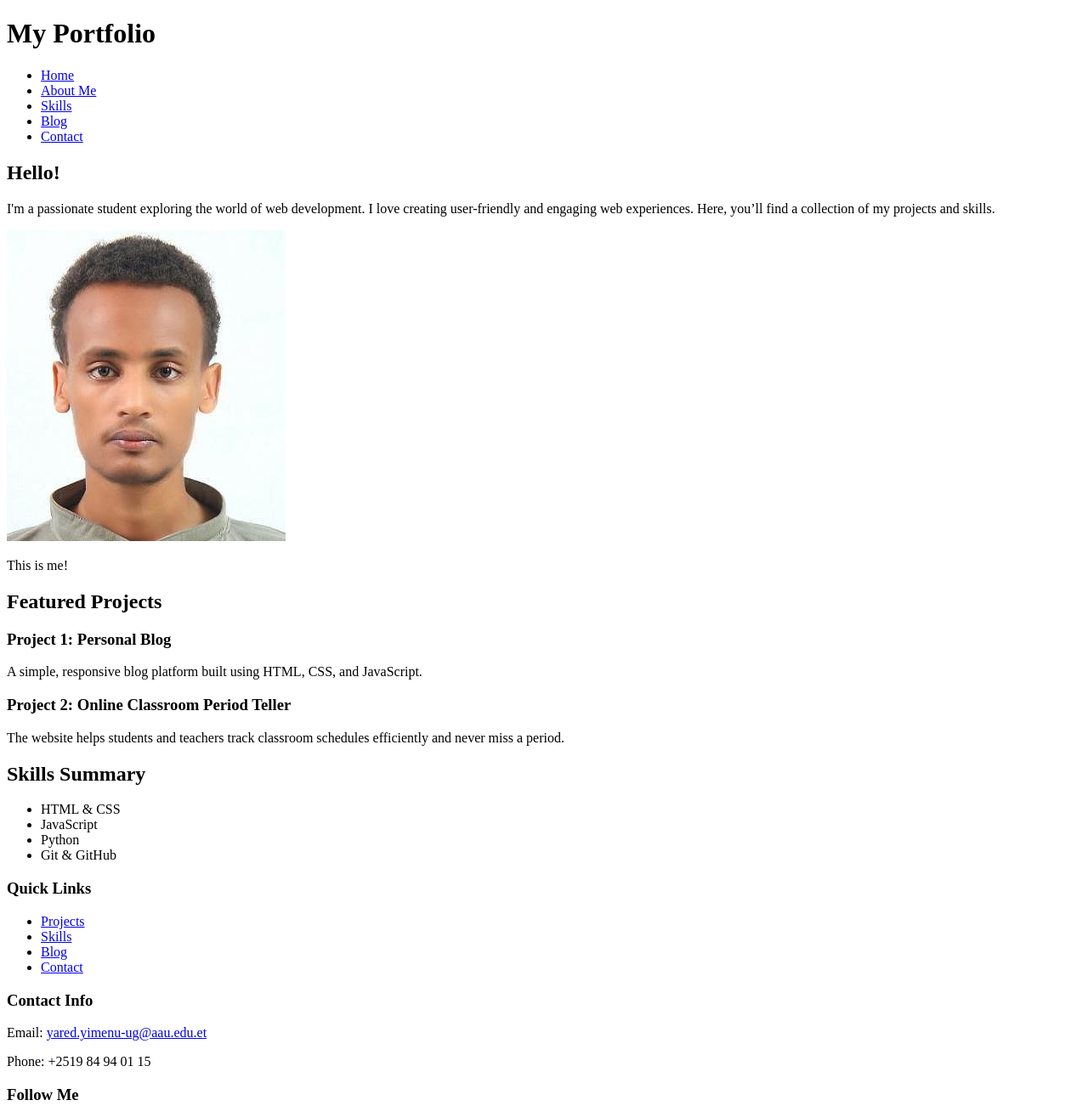
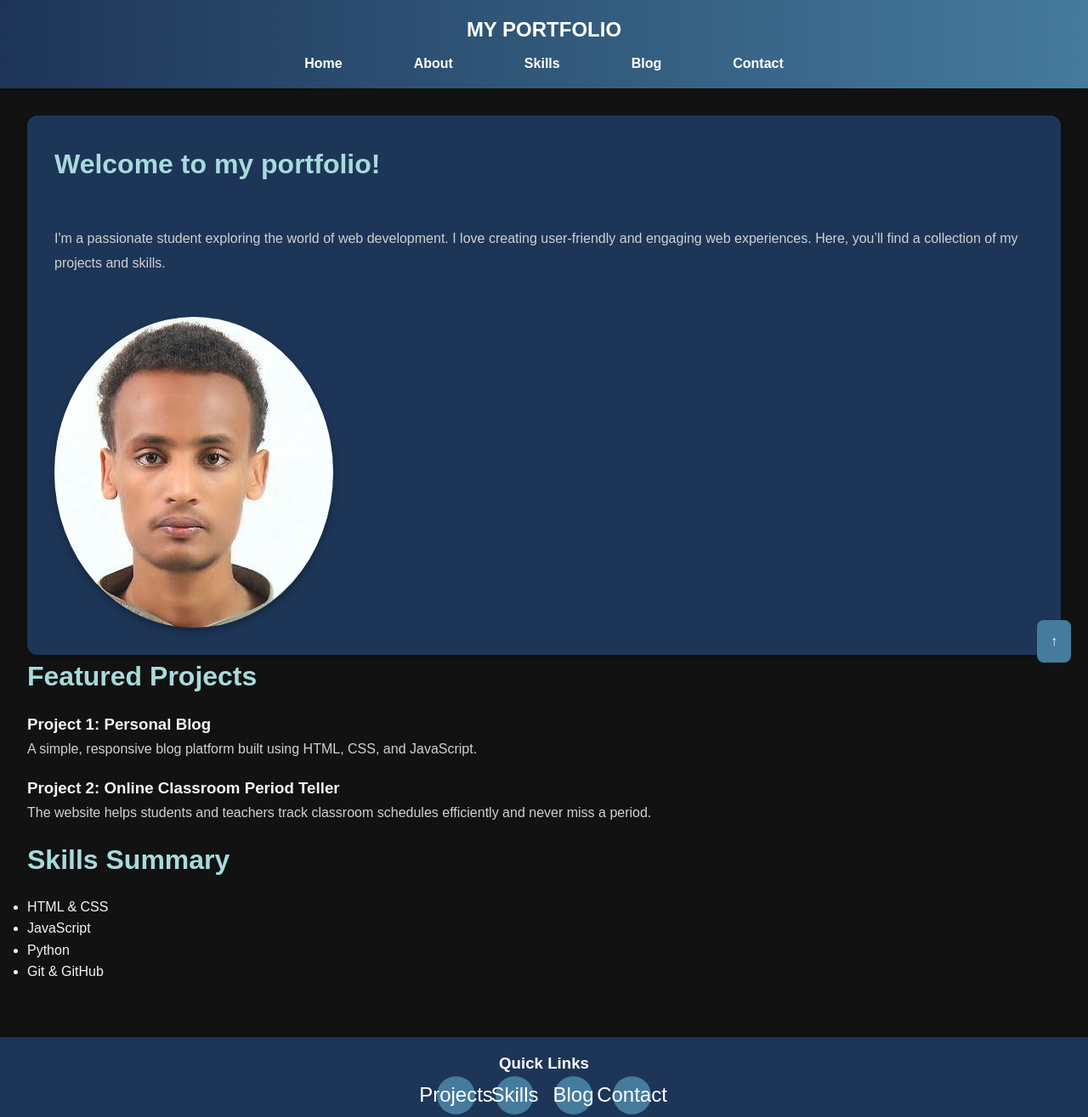
Before and after one commit to Yared25/UGR-3802-15-portfolio-profile-html-css-js, a plain HTML site: page src/index.html in a window 1280 px wide. Shown: the top 1315 px of the page at 85% size. Drawn offline with Linux system fonts and the light colour scheme.

Commit message:
Finalized website design and functionality

```diff
--- a/src/index.html
+++ b/src/index.html
@@ -4,6 +4,7 @@
     <meta charset="UTF-8">
     <meta name="viewport" content="width=device-width, initial-scale=1.0">
     <title>My Portfolio</title>
+    <link rel="stylesheet" href="styles.css">
 </head>
 <body>
     <header>
@@ -11,22 +12,22 @@
         <nav>
             <ul>
                 <li><a href="index.html">Home</a></li>
-                <li><a href="about.html">About Me</a></li>
+                <li><a href="about.html">About</a></li>
                 <li><a href="skills.html">Skills</a></li>
                 <li><a href="blog.html">Blog</a></li>
                 <li><a href="contact.html">Contact</a></li>
             </ul>
         </nav>
     </header>
+
     <main>
-        <section>
-            <h2>Hello!</h2>
+        <section id="hero">
+            <h2 id="typed-text">Welcome to my portfolio!</h2>
             <p>I'm a passionate student exploring the world of web development. I love creating user-friendly and engaging web experiences. Here, you’ll find a collection of my projects and skills.</p>
             <img src="images/image1.jpg" alt="Profile Picture" style="max-width: 100%; height: auto;">
-            <p>This is me!</p>
         </section>
 
-        <section>
+        <section id="projects">
             <h2>Featured Projects</h2>
             <article>
                 <h3>Project 1: Personal Blog</h3>
@@ -38,7 +39,7 @@
             </article>
         </section>
 
-        <section>
+        <section id="skills">
             <h2>Skills Summary</h2>
             <ul>
                 <li>HTML & CSS</li>
@@ -69,6 +70,10 @@
             <p><a href="https://twitter.com/@YaredBekel71530">Twitter</a> | <a href="https://www.linkedin.com/in/yared-yimenu-177bba221">LinkedIn</a></p>
         </section>
         <p>&copy; 2024 My Portfolio. All rights reserved.</p>
+        <!-- Scroll-to-top button -->
+        <button id="scroll-to-top" style="position: fixed; bottom: 20px; right: 20px;">↑</button>
     </footer>
+
+    <script src="script.js"></script>
 </body>
 </html>
--- /dev/null
+++ b/src/script.js
@@ -0,0 +1,59 @@
+
+document.addEventListener('DOMContentLoaded', function () {
+    // Typing Effect for Title Elements (only if the element with id 'typed-text' exists)
+    const typedText = document.getElementById('typed-text');
+    if (typedText) {
+        let text = typedText.textContent;
+        typedText.textContent = ''; // Clear text to start typing effect
+        let i = 0;
+
+        function typeText() {
+            if (i < text.length) {
+                typedText.textContent += text.charAt(i);
+                i++;
+                setTimeout(typeText, 100);
+            }
+        }
+        typeText();
+    }
+
+    // Fade-in Effect for All Elements with the 'fade-in' Class
+    const fadeInElements = document.querySelectorAll('.fade-in');
+    window.addEventListener('scroll', function () {
+        fadeInElements.forEach(element => {
+            if (element.getBoundingClientRect().top < window.innerHeight) {
+                element.classList.add('fade-in-visible');
+            }
+        });
+    });
+
+    // Initially trigger the fade-in check
+    window.dispatchEvent(new Event('scroll'));
+
+    // Scroll to Top Button Behavior (appears after scrolling 300px)
+    const scrollButton = document.createElement('button');
+    scrollButton.textContent = "Scroll to Top";
+    scrollButton.style.position = 'fixed';
+    scrollButton.style.bottom = '20px';
+    scrollButton.style.right = '20px';
+    scrollButton.style.padding = '10px';
+    scrollButton.style.backgroundColor = '#457b9d';
+    scrollButton.style.color = '#fff';
+    scrollButton.style.border = 'none';
+    scrollButton.style.borderRadius = '5px';
+    scrollButton.style.cursor = 'pointer';
+    scrollButton.style.display = 'none'; // Initially hidden
+    document.body.appendChild(scrollButton);
+
+    scrollButton.addEventListener('click', () => {
+        window.scrollTo({ top: 0, behavior: 'smooth' });
+    });
+
+    window.addEventListener('scroll', () => {
+        if (window.scrollY > 300) {
+            scrollButton.style.display = 'block';
+        } else {
+            scrollButton.style.display = 'none';
+        }
+    });
+});
--- /dev/null
+++ b/src/styles.css
@@ -0,0 +1,252 @@
+/* General Reset */
+* {
+    margin: 0;
+    padding: 0;
+    box-sizing: border-box;
+}
+
+/* Body Styling */
+body {
+    font-family: 'Poppins', sans-serif;
+    line-height: 1.6;
+    color: #f3f4f6;
+    background-color: #121212; /* Modern black background */
+}
+
+/* Header */
+header {
+    background: linear-gradient(90deg, #1d3557, #457b9d);
+    color: white;
+    padding: 1rem 2rem; /* Smaller padding for the header */
+    position: sticky;
+    top: 0;
+    z-index: 10;
+    box-shadow: 0 4px 6px rgba(0, 0, 0, 0.1);
+}
+
+header h1 {
+    font-size: 1.5rem; /* Smaller font size for the header */
+    text-transform: uppercase;
+    font-weight: bold;
+    margin-bottom: 0.5rem;
+    text-align: center;
+}
+
+header nav {
+    display: flex;
+    justify-content: center;
+    align-items: center;
+    gap: 1.5rem;
+}
+
+header nav ul {
+    list-style: none;
+    display: flex;
+    gap: 2rem;
+    flex-wrap: wrap;
+}
+
+header nav ul li a {
+    text-decoration: none;
+    color: white;
+    padding: 0.7rem 1.5rem;
+    font-weight: 600;
+    border: 2px solid transparent;
+    border-radius: 8px;
+    transition: all 0.3s ease;
+}
+
+header nav ul li a:hover {
+    background-color: #121212; /* Modern black hover effect */
+    color: #457b9d;
+    border-color: #457b9d;
+}
+
+/* Main Content */
+main {
+    padding: 2rem;
+}
+
+/* Hero Section (Index) */
+main > section:first-of-type {
+    display: flex;
+    flex-wrap: wrap;
+    align-items: center;
+    gap: 2rem;
+    background: #1d3557;
+    border-radius: 12px;
+    padding: 2rem;
+    box-shadow: 0 4px 6px rgba(0, 0, 0, 0.2);
+}
+
+main > section:first-of-type img {
+    max-width: 40%;
+    height: auto;
+    border-radius: 50%;
+    box-shadow: 0 4px 8px rgba(0, 0, 0, 0.3);
+    order: 2; /* Place image on the right */
+}
+
+main > section:first-of-type div {
+    flex: 1;
+    order: 1; /* Place text on the left */
+}
+
+main h2 {
+    color: #a8dadc; /* Light Blue accent for contrast */
+    font-size: 2rem;
+    margin-bottom: 1rem;
+}
+
+main p {
+    color: #d1d1d1; /* Softer text for readability on black */
+    margin-bottom: 1rem;
+    line-height: 1.8;
+}
+
+/* Buttons (Search Button Styling) */
+button {
+    display: inline-block;
+    background: #457b9d;
+    color: white;
+    padding: 0.8rem 1.5rem;
+    border: none;
+    border-radius: 8px;
+    font-size: 1rem;
+    font-weight: bold;
+    cursor: pointer;
+    transition: all 0.3s ease;
+}
+
+button:hover {
+    background: #a8dadc;
+    color: #121212;
+}
+
+/* Footer */
+footer {
+    background: #1d3557;
+    color: white;
+    padding: 1rem 1.5rem; /* Smaller padding for the footer */
+    text-align: center;
+    margin-top: 2rem;
+}
+
+footer ul {
+    display: flex;
+    justify-content: center;
+    gap: 1.5rem;
+    list-style: none;
+    margin-bottom: 1rem;
+}
+
+footer ul li a {
+    text-decoration: none;
+    color: white;
+    font-size: 1.5rem;
+    display: inline-flex;
+    align-items: center;
+    justify-content: center;
+    width: 45px;
+    height: 45px;
+    background-color: #457b9d;
+    border-radius: 50%;
+    transition: background-color 0.3s ease;
+}
+
+footer ul li a:hover {
+    background-color: #a8dadc;
+}
+
+footer p {
+    font-size: 0.9rem;
+    margin-top: 1rem;
+}
+
+/* Table on Skills Page */
+table {
+    width: 100%;
+    border-collapse: collapse;
+    margin-top: 2rem;
+}
+
+table th, table td {
+    border: 1px solid #457b9d;
+    padding: 1rem;
+    text-align: center;
+}
+
+table th {
+    background-color: #457b9d;
+    color: white;
+}
+
+table td {
+    background-color: #1d3557;
+}
+
+/* Blogs Page Navigation */
+.blogs-header nav ul {
+    display: flex;
+    justify-content: center;
+    gap: 2rem;
+    list-style: none;
+    margin-bottom: 1rem;
+}
+
+.blogs-header nav ul li a {
+    text-decoration: none;
+    color: white;
+    padding: 0.7rem 1.5rem;
+    font-weight: 600;
+    border: 2px solid transparent;
+    border-radius: 8px;
+    transition: all 0.3s ease;
+}
+
+.blogs-header nav ul li a:hover {
+    background-color: #121212;
+    color: #457b9d;
+    border-color: #457b9d;
+}
+/* Add smooth transition for reveal animations */
+.reveal {
+    opacity: 0;
+    transform: translateY(20px);
+    transition: opacity 0.6s, transform 0.6s;
+}
+
+.reveal.visible {
+    opacity: 1;
+    transform: translateY(0);
+}
+
+/* Styling for the Contact Form */
+form {
+    display: flex;
+    flex-direction: column;
+    gap: 1rem;
+}
+
+input, textarea {
+    padding: 0.7rem;
+    font-size: 1rem;
+    border-radius: 8px;
+    border: 1px solid #457b9d;
+    background-color: #1d3557;
+    color: white;
+}
+
+button {
+    background-color: #457b9d;
+    color: white;
+    padding: 1rem;
+    border: none;
+    border-radius: 8px;
+    cursor: pointer;
+}
+
+button:hover {
+    background-color: #a8dadc;
+    color: #121212;
+}
```
Also changed, not shown: src/about.html (+12 -8 lines), src/blog.html (+6 -8 lines), src/contact.html (+2 -1 lines), src/skills.html (+2 -1 lines).
